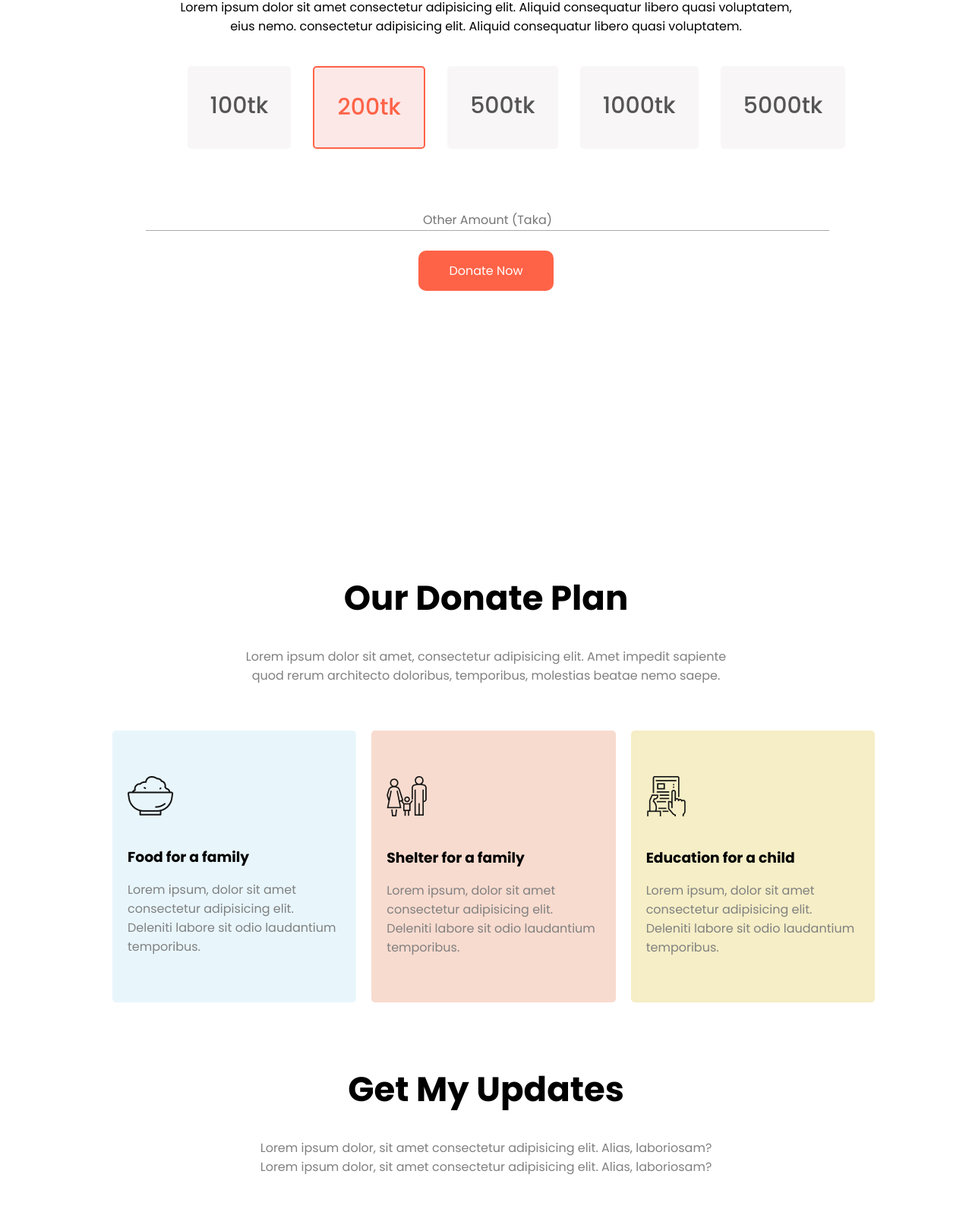
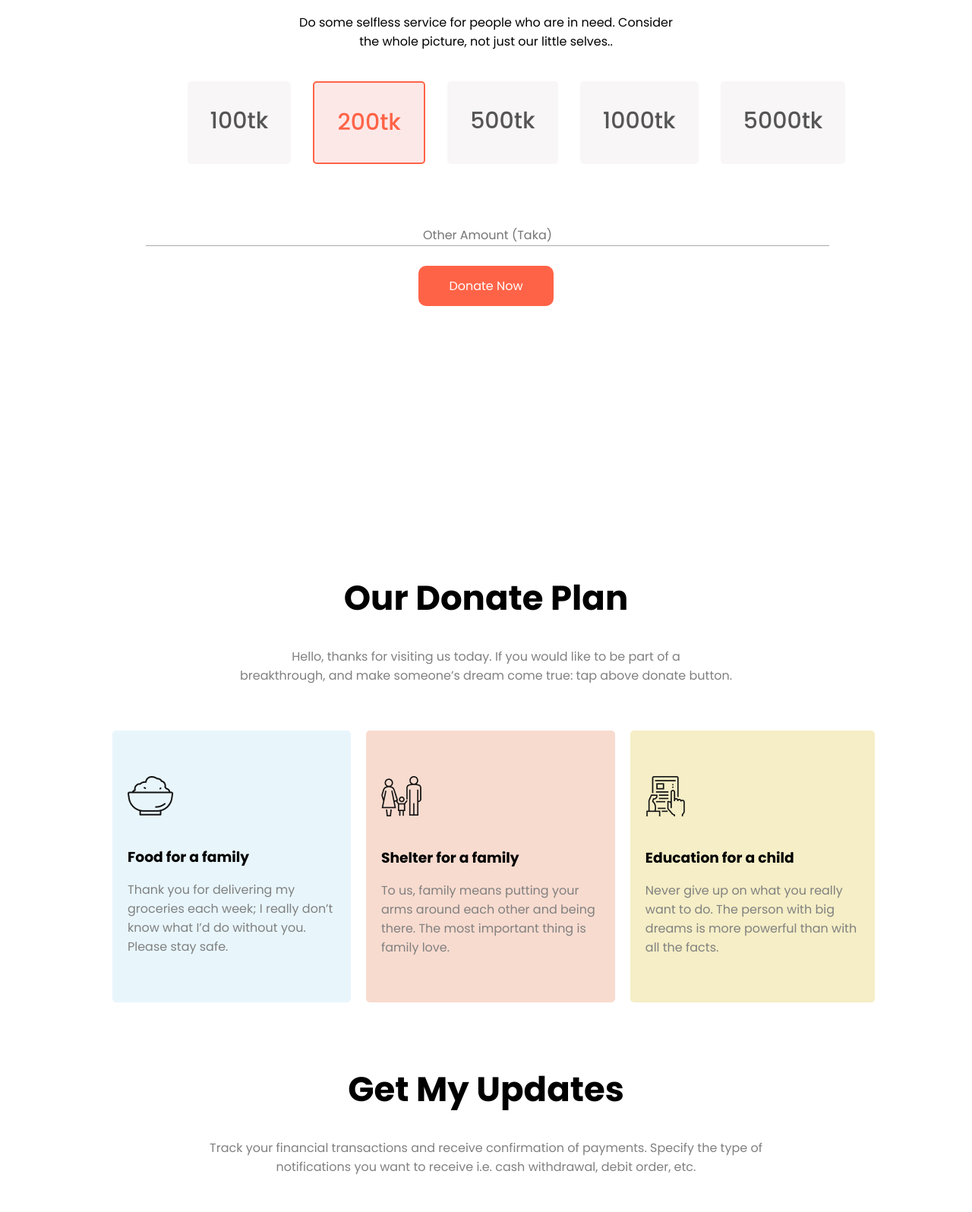
Before and after one commit to rasedprogrammer/donate-today, a plain HTML site: page index.html in a window 1280 px wide. Shown: the part 961-2557 px from the top of the page at 76% size. Drawn offline with Linux system fonts and the light colour scheme.

Commit message:
adding paragraph text & some real text

```diff
--- a/index.html
+++ b/index.html
@@ -22,13 +22,13 @@
 	<section class="top-banner">
 		<div class="banner-content">
 		<h1>Let's Help Those Who Are <br> More In Need</h1>
-		<p>Lorem ipsum dolor sit amet consectetur adipisicing elit. Ut quis, assumenda nihil <br>tempore quibusdam at iure enim mollitia sed odio, deserunt laborum iusto praesentium!</p>
+		<p>Life is a vale of tears. It is a drama of pain. In this age of high speed <br> vehicles, accidents are very common. So help those people to survive.</p>
 		<a class="donate-btn" target="_blank" href="#">Donate Now</a>
 		</div>
 	</section>
 	<section class="donate-section">
 			<h1>Donate Today</h1>
-			<p>Lorem ipsum dolor sit amet consectetur adipisicing elit. Aliquid consequatur libero quasi voluptatem, <br> eius nemo. consectetur adipisicing elit. Aliquid consequatur libero quasi voluptatem.</p>
+			<p>Do some selfless service for people who are in need. Consider <br> the whole picture, not just our little selves..</p>
 			<ul class="flexible-list">
 				<li>100tk</li>
 				<li id="active-amount-color">200tk</li>
@@ -41,28 +41,28 @@
 	</section>
 	<section class="donate-plan">
 		<h1>Our Donate Plan</h1>
-		<p>Lorem ipsum dolor sit amet, consectetur adipisicing elit. Amet impedit sapiente <br> quod rerum architecto doloribus, temporibus, molestias beatae nemo saepe.</p>
+		<p>Hello, thanks for visiting us today. If you would like to be part of a <br> breakthrough, and make someone’s dream come true: tap above donate button.</p>
 		<div class="donate-plan-content">
 			<div id="food-plan" class="donate-plan-item">
 				<img src="./icons/food.png" alt="Food Img">
 				<h3>Food for a family</h3>
-				<p>Lorem ipsum, dolor sit amet consectetur adipisicing elit. Deleniti labore sit odio laudantium temporibus.</p>
+				<p>Thank you for delivering my groceries each week; I really don’t know what I’d do without you. Please stay safe.</p>
 			</div>
 			<div id="family-plan" class="donate-plan-item">
 				<img src="./icons/shelter.png" alt="Family Img">
 				<h3>Shelter for a family</h3>
-				<p>Lorem ipsum, dolor sit amet consectetur adipisicing elit. Deleniti labore sit odio laudantium temporibus.</p>
+				<p>To us, family means putting your arms around each other and being there. The most important thing is family love.</p>
 			</div>
 			<div id="education-plan" class="donate-plan-item">
 				<img src="./icons/Frame-1.png" alt="Educational Img">
 				<h3>Education for a child</h3>
-				<p>Lorem ipsum, dolor sit amet consectetur adipisicing elit. Deleniti labore sit odio laudantium temporibus.</p>
+				<p>Never give up on what you really want to do. The person with big dreams is more powerful than with all the facts.</p>
 			</div>
 		</div>
 	</section>
 	<section class="updates">
 		<h1>Get My Updates</h1>
-		<p>Lorem ipsum dolor, sit amet consectetur adipisicing elit. Alias, laboriosam? <br> Lorem ipsum dolor, sit amet consectetur adipisicing elit. Alias, laboriosam?</p>
+		<p>Track your financial transactions and receive confirmation of payments. Specify the type of notifications you want to receive i.e. cash withdrawal, debit order, etc. </p>
 		<div class="input-area-background">
 			<input type="email" name="email" placeholder="Email" class="input-area" id="email">
 			<input type="submit" value="Subscribe" class="input-area" id="submit">
@@ -79,12 +79,12 @@
 			<div class="comment">
 				<img src="./comments-img/testimonials-2.jpg" alt="">
 				<h3>Fred S.</h3>
-				<p>I am glad to say that our country people is always happy to help others.<p>
+				<p>Today i can see my own eyes that people helping each other.<p>
 			</div>
 			<div class="comment">
 				<img src="./comments-img/testimonials-3.jpg" alt="">
 				<h3>Sarah W.</h3>
-				<p>I am glad to say that our country people is always happy to help others.</p>
+				<p>In this accidental situation i very happy to help those people.</p>
 			</div>
 		</div>
 	</section>
--- a/style.css
+++ b/style.css
@@ -38,6 +38,9 @@ h1{
 	height: 100vh;
 	padding: 7% 15% 0 15%;
 	text-align: center;
+}
+.donate-section h1{
+	padding-bottom: 20px;
 }
 .flexible-list{
 	margin: 20px 0;
```
